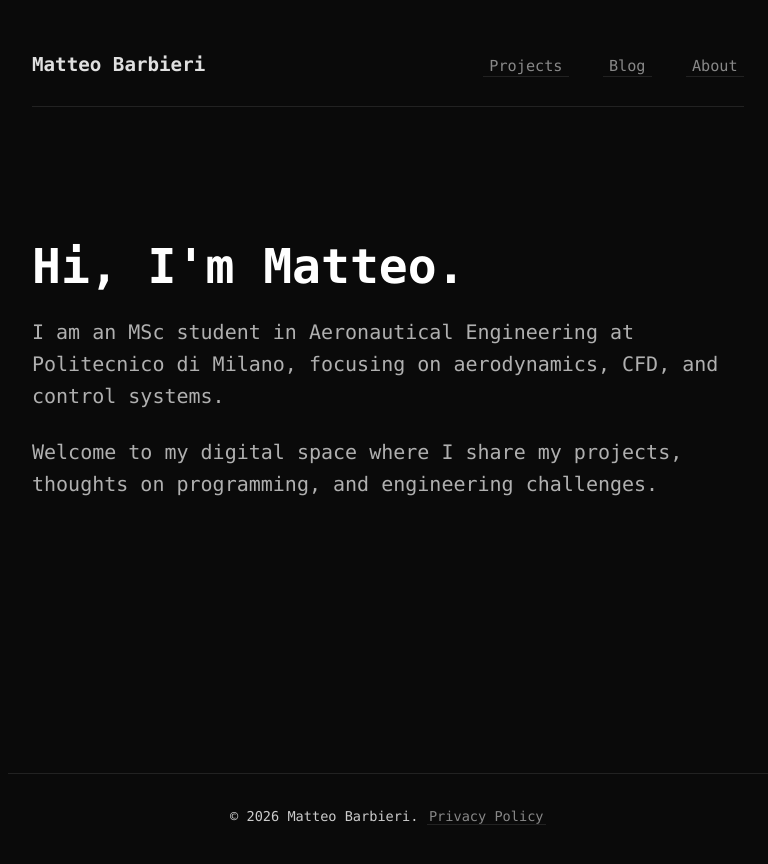
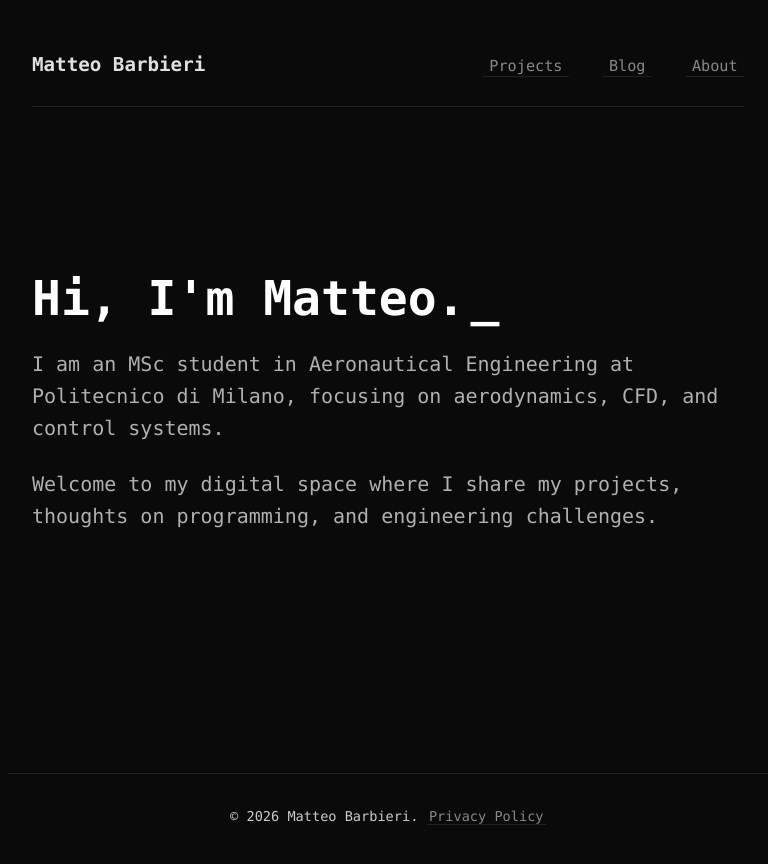
Before and after one commit to mttbrbr/mttbrbr.github.io, a Jekyll site: the page built from index.html, in a window 1280 px wide. Shown: the top 864 px of the page, without its empty margins (252-1020 px from the left). Built offline with Jekyll 4.4.1, drawn with Linux system fonts in a browser that asks for light colours.

Commit message:
style: unix style dates and blinking terminal cursor

```diff
--- a/_layouts/post.html
+++ b/_layouts/post.html
@@ -6,7 +6,7 @@
     <header class="page-header">
         <h1 class="page-title">{{ page.title | escape }}</h1>
         <div class="post-meta">
-            <span class="post-date"> {{ page.date | date: "%d %B %Y" }}</span>
+            <span class="post-date"> {{ page.date | date: "%Y-%m-%d" }}</span>
             {% if page.categories %}
                 </span>
             {% endif %}
--- a/_layouts/project.html
+++ b/_layouts/project.html
@@ -6,7 +6,7 @@
     <header class="page-header">
         <h1 class="page-title">{{ page.title | escape }}</h1>
         {% if page.excerpt %}
-            <p><span class="meta-label">Data:</span> {{ page.date | date: "%B %Y" }}</p>
+            <p><span class="meta-label">Data:</span> {{ page.date | date: "%Y-%m-%d" }}</p>
             <p class="page-subtitle">{{ page.excerpt }}</p>
         {% endif %}
     </header>
--- a/assets/main.scss
+++ b/assets/main.scss
@@ -342,3 +342,19 @@
   color: #fff;
   border-color: #4caf50;
 }
+
+
+/* --- TERMINAL CURSOR EFFECT --- */
+.hero-section h1 {
+  display: inline-block;
+  position: relative;
+}
+.hero-section h1::after {
+  content: '_';
+  animation: blink 1s step-end infinite;
+  margin-left: 5px;
+}
+@keyframes blink {
+  0%, 100% { opacity: 1; }
+  50% { opacity: 0; }
+}
--- a/blog.html
+++ b/blog.html
@@ -13,7 +13,7 @@
             <header>
                 <h2><a href="{{ post.url | relative_url }}">{{ post.title | escape }}</a></h2>
                 <div class="post-meta">
-                    <span class="post-date">{{ post.date | date: "%B %d, %Y" }}</span>
+                    <span class="post-date">{{ post.date | date: "%Y-%m-%d" }}</span>
                     <span class="post-words">[{{ post.content | number_of_words }} words]</span>
                 </div>
             </header>
--- a/projects.html
+++ b/projects.html
@@ -15,7 +15,7 @@
             <article class="project-item">
                 <header>
                     <h2><a href="{{ project.url | relative_url }}">{{ project.title | escape }}</a></h2>
-                    <span class="project-date">{{ project.date | date: "%B %Y" }}</span>
+                    <span class="project-date">{{ project.date | date: "%Y-%m-%d" }}</span>
                 </header>
 
                 <div class="project-description">
```
